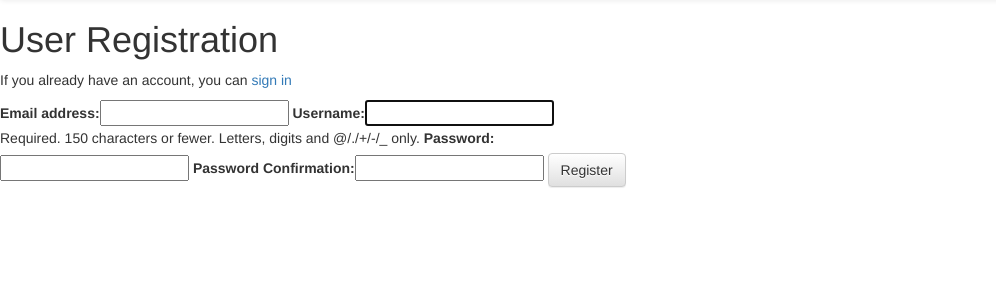
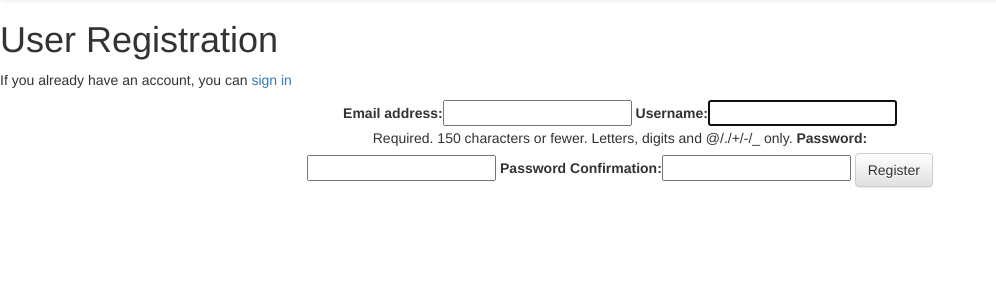
Before and after one commit to dombeesley/django-authentication, a Django app: page /accounts/register/ in a window 1280 px wide. Shown: the part 52-352 px from the top of the page, without its empty margins (0-996 px from the left). Run offline with Django 3.2, Linux system fonts and the light colour scheme; some libraries are stand-ins or nearby versions.

Commit message:
style forms

```diff
--- a/static/css/styles.css
+++ b/static/css/styles.css
@@ -1,3 +1,5 @@
 form {
     width: 50%;
+    text-align: center;
+    margin-left: 300px;
 }
```
